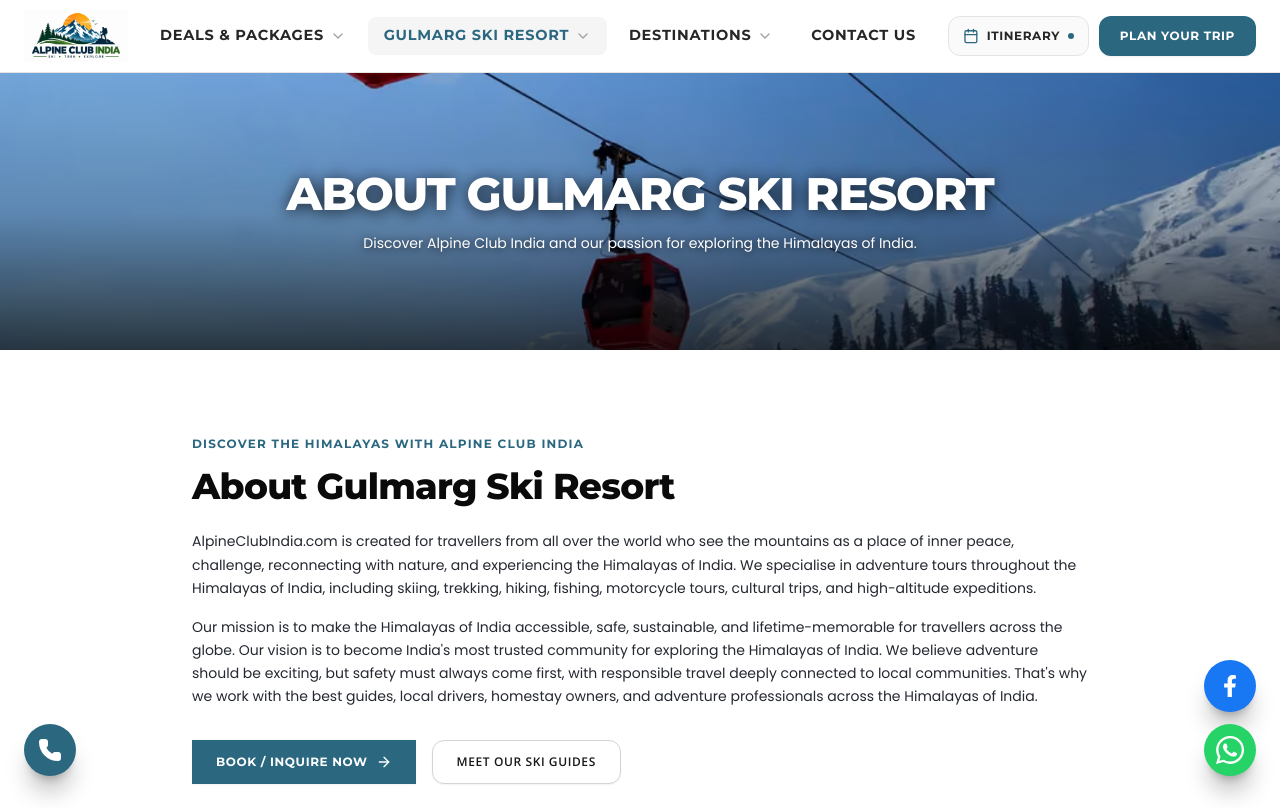
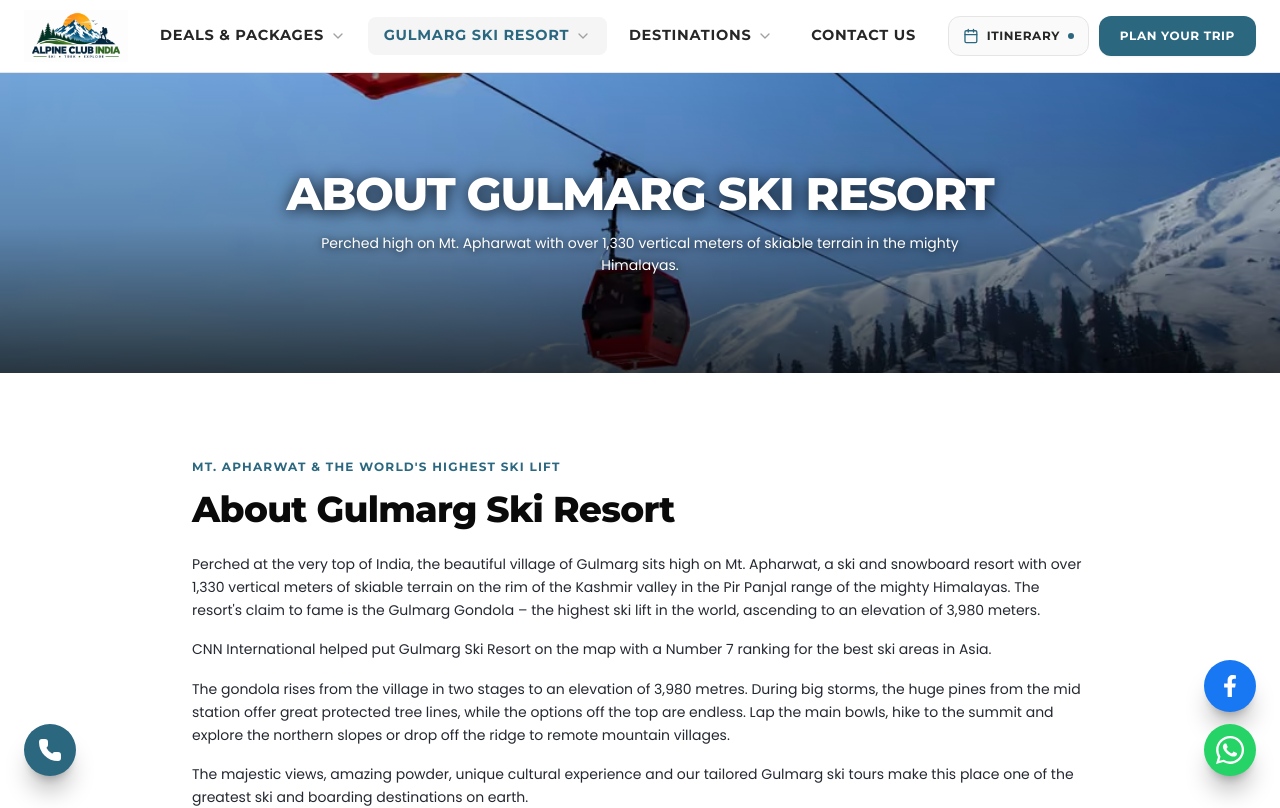
Before and after one commit to Saff9/alpinesite, a Next.js app: page /gulmarg-ski-resort/about-gulmarg in a window 1280 px wide. Shown: the top 808 px of the page. Built offline with nearby package versions, Linux system fonts and the light colour scheme.

Commit message:
Update Gulmarg section content with enhanced descriptions, features, and recommendations

```diff
--- a/src/app/gulmarg-ski-resort/[section]/page.tsx
+++ b/src/app/gulmarg-ski-resort/[section]/page.tsx
@@ -27,15 +27,26 @@
   "about-gulmarg": {
     title: "About Gulmarg Ski Resort",
     subtitle:
-      "Discover Alpine Club India and our passion for exploring the Himalayas of India.",
+      "Perched high on Mt. Apharwat with over 1,330 vertical meters of skiable terrain in the mighty Himalayas.",
     heroImage: "/images/hero/gulmarg-hero.jpg",
-    tagline: "Discover the Himalayas with Alpine Club India",
+    tagline: "Mt. Apharwat & The World's Highest Ski Lift",
     description: [
-      "AlpineClubIndia.com is created for travellers from all over the world who see the mountains as a place of inner peace, challenge, reconnecting with nature, and experiencing the Himalayas of India. We specialise in adventure tours throughout the Himalayas of India, including skiing, trekking, hiking, fishing, motorcycle tours, cultural trips, and high-altitude expeditions.",
-      "Our mission is to make the Himalayas of India accessible, safe, sustainable, and lifetime-memorable for travellers across the globe. Our vision is to become India's most trusted community for exploring the Himalayas of India. We believe adventure should be exciting, but safety must always come first, with responsible travel deeply connected to local communities. That's why we work with the best guides, local drivers, homestay owners, and adventure professionals across the Himalayas of India.",
+      "Perched at the very top of India, the beautiful village of Gulmarg sits high on Mt. Apharwat, a ski and snowboard resort with over 1,330 vertical meters of skiable terrain on the rim of the Kashmir valley in the Pir Panjal range of the mighty Himalayas. The resort's claim to fame is the Gulmarg Gondola – the highest ski lift in the world, ascending to an elevation of 3,980 meters.",
+      "CNN International helped put Gulmarg Ski Resort on the map with a Number 7 ranking for the best ski areas in Asia.",
+      "The gondola rises from the village in two stages to an elevation of 3,980 metres. During big storms, the huge pines from the mid station offer great protected tree lines, while the options off the top are endless. Lap the main bowls, hike to the summit and explore the northern slopes or drop off the ridge to remote mountain villages.",
+      "The majestic views, amazing powder, unique cultural experience and our tailored Gulmarg ski tours make this place one of the greatest ski and boarding destinations on earth.",
     ],
-    features: [],
-    recommendations: [],
+    features: [
+      "1,330+ vertical meters of skiable Himalayan terrain",
+      "World's highest ski lift ascending to 3,980 meters",
+      "Ranked #7 Best Ski Area in Asia by CNN International",
+      "Protected deep powder tree skiing and massive alpine bowls",
+    ],
+    recommendations: [
+      "Check daily avalanche advisory reports before riding Phase 2",
+      "Always carry transceiver, probe, shovel and ride with certified local guides",
+      "Pace yourself for high-altitude acclimatization above 3,900 meters",
+    ],
   },
 
   "backcountry-skiing": {
```
